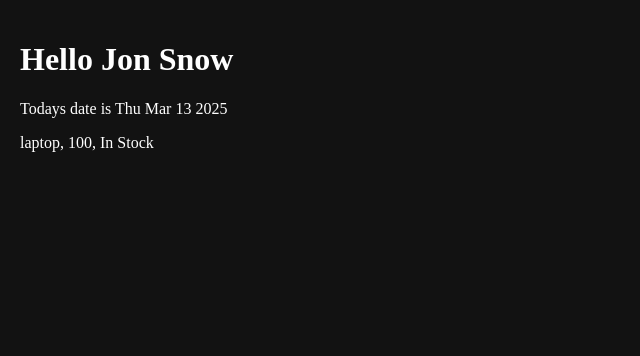
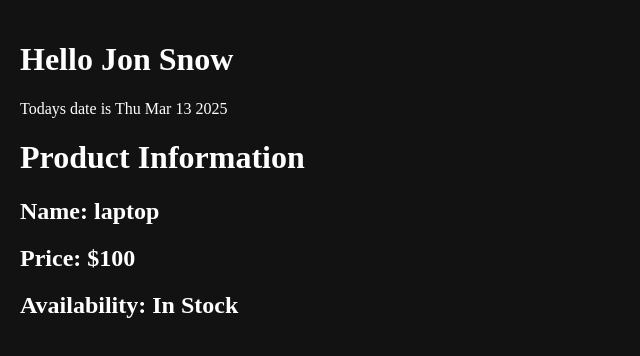
Before and after one commit to DylanIz/ReactTraining, a React (Vite) app in the folder ReactUpskill/react-demo/: page / in a window 1280 px wide. Shown: the top 356 px of the page, without its empty margins (0-640 px from the left). Built offline with nearby package versions, Linux system fonts and the light colour scheme.

Commit message:
Update ProductInfo.tsx

```diff
--- a/ReactUpskill/react-demo/src/Components/ProductInfo.tsx
+++ b/ReactUpskill/react-demo/src/Components/ProductInfo.tsx
@@ -1,13 +1,15 @@
-const product = {
-  name: "laptop",
-  price: 100,
-  availability: "In Stock",
-};
-
 const ProductInfo = () => {
+  const product = {
+    name: "laptop",
+    price: 100,
+    availability: "In Stock",
+  };
   return (
     <div>
-      {product.name}, {product.price}, {product.availability}
+      <h1>Product Information</h1>
+      <h2>Name: {product.name}</h2>
+      <h2>Price: ${product.price}</h2>
+      <h2>Availability: {product.availability}</h2>
     </div>
   );
 };
```
